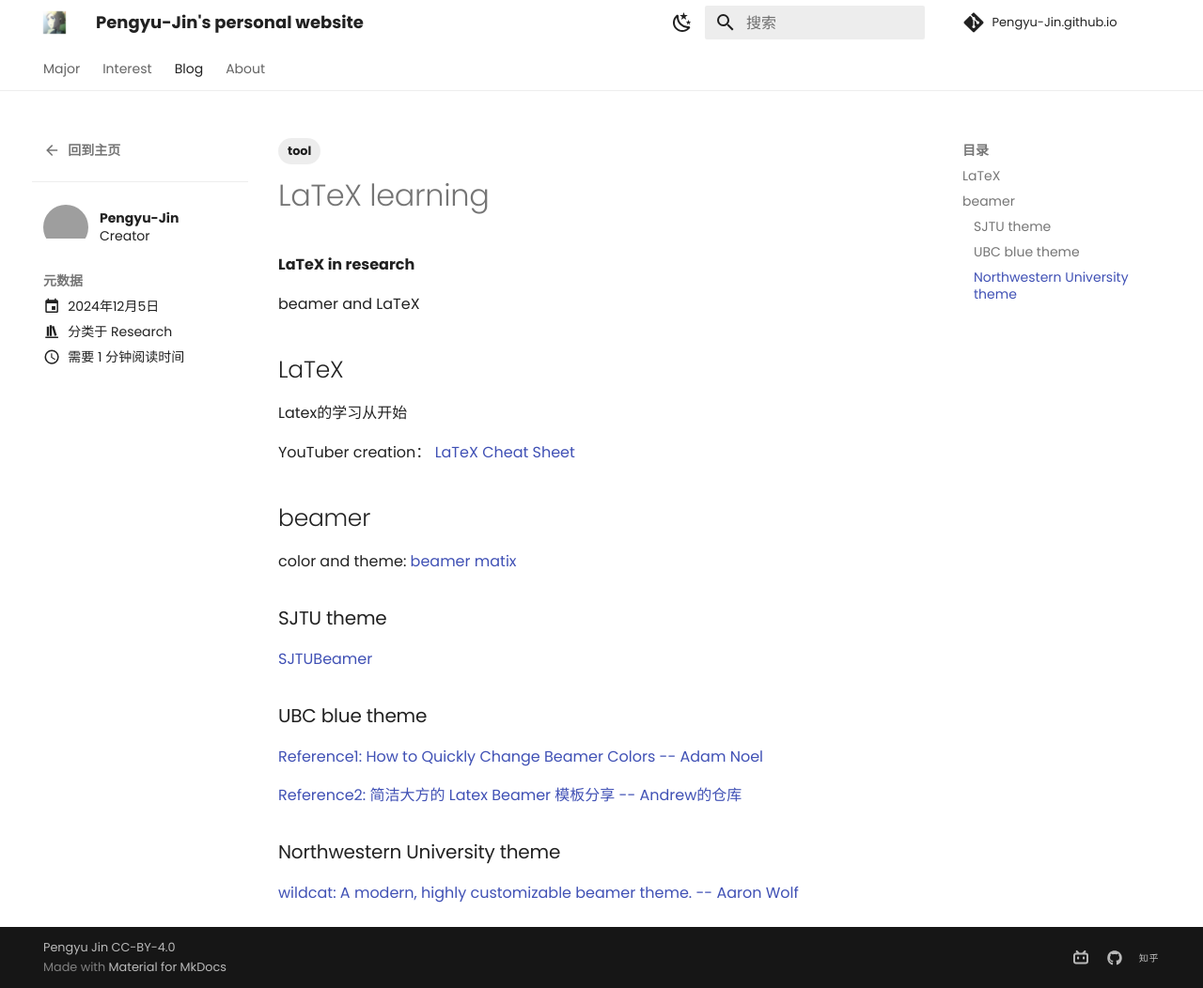
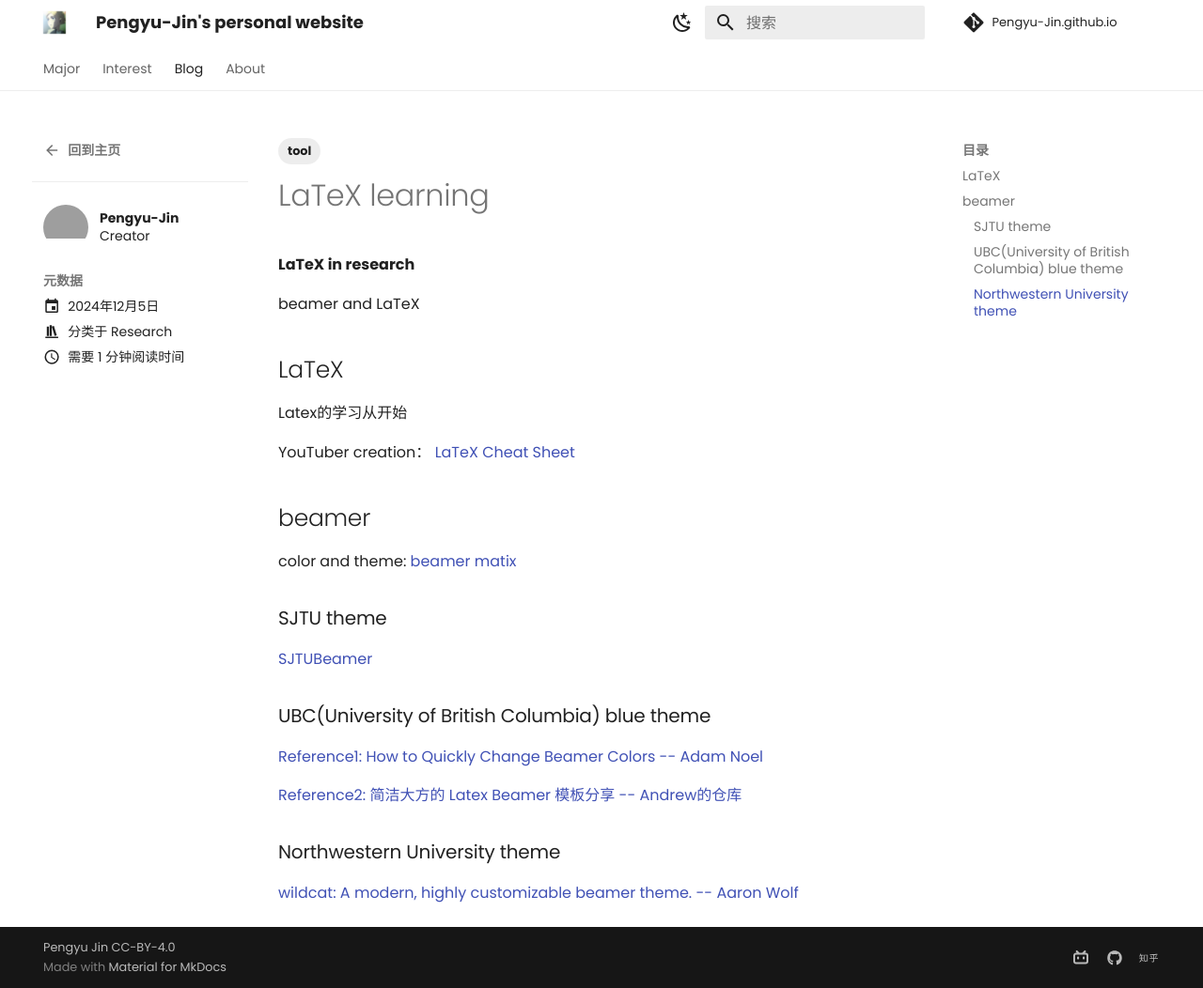
Before and after one commit to Pengyu-Jin/Pengyu-Jin.github.io, an MkDocs documentation site: the page built from docs/blog/posts/Latex.md, in a window 1280 px wide and 1052 px high. Shown: the whole window at 94% size. Built offline with MkDocs 1.6.1 and Material for MkDocs 9.7.7, drawn with Linux system fonts in a browser that asks for light colours; comment, search, counter and statistics services are not loaded; grey boxes are pictures that could not be loaded.

Commit message:
20241206-a

```diff
--- a/docs/blog/posts/Latex.md
+++ b/docs/blog/posts/Latex.md
@@ -30,7 +30,7 @@ color and theme: [beamer matix](https://mpetroff.net/files/beamer-theme-matrix/)
 
 [SJTUBeamer](https://github.com/sjtug/SJTUBeamer){:target="_blank"}
 
-### UBC blue theme
+### UBC(University of British Columbia) blue theme
 
 [Reference1: How to Quickly Change Beamer Colors -- Adam Noel](https://ramblingacademic.com/2015/12/08/how-to-quickly-overhaul-beamer-colors/#more-2470){:target="_blank"}
 
```
